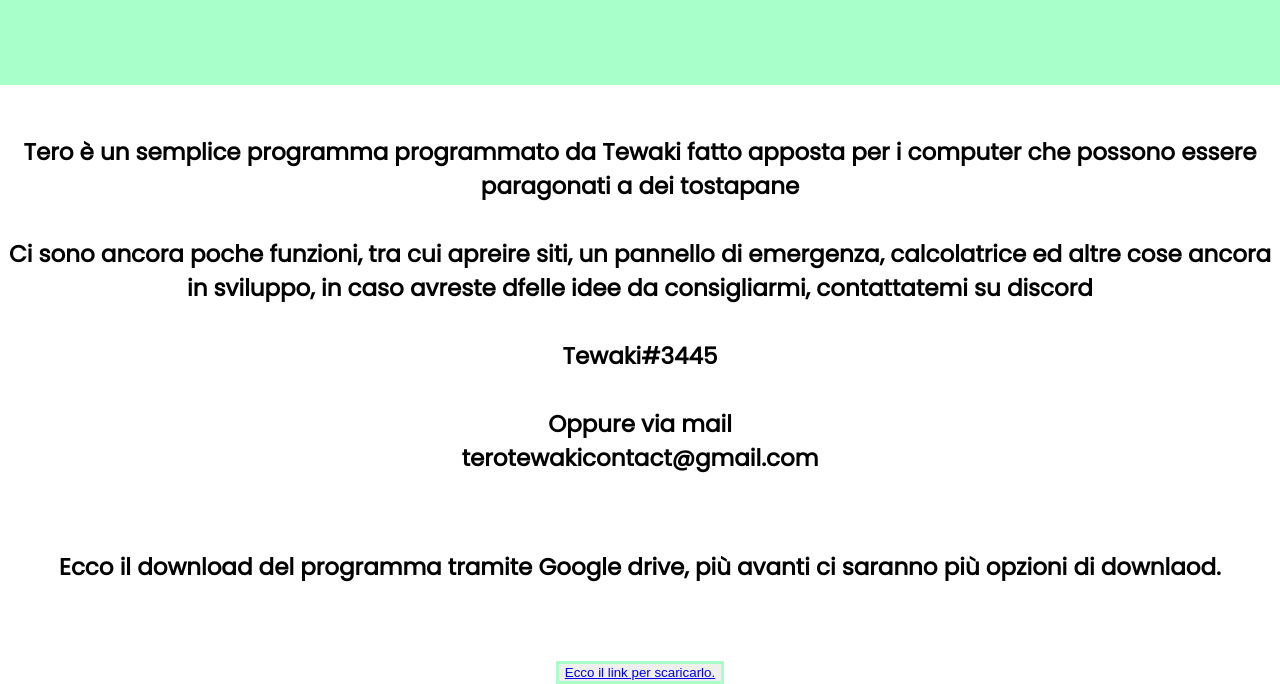
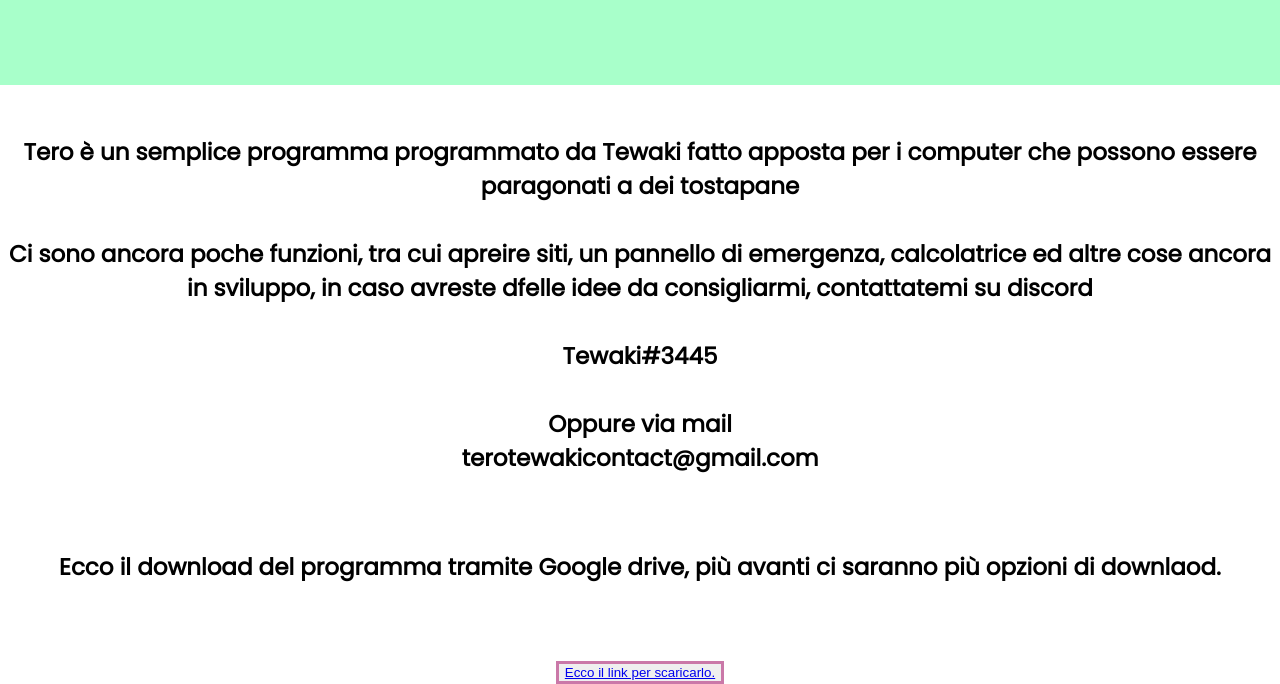
Before and after one commit to Tewaki/tero, a plain HTML site: page index.html in a window 1280 px wide. Shown: the part 170-854 px from the top of the page. Drawn offline with Linux system fonts and the light colour scheme.

Commit message:
Update style.css

```diff
--- a/style.css
+++ b/style.css
@@ -32,5 +32,5 @@ body{
 }
 
 .c{
-    border: solid rgb(168, 255, 202);
+    border: solid rgb(202, 120, 168);
 }
```
